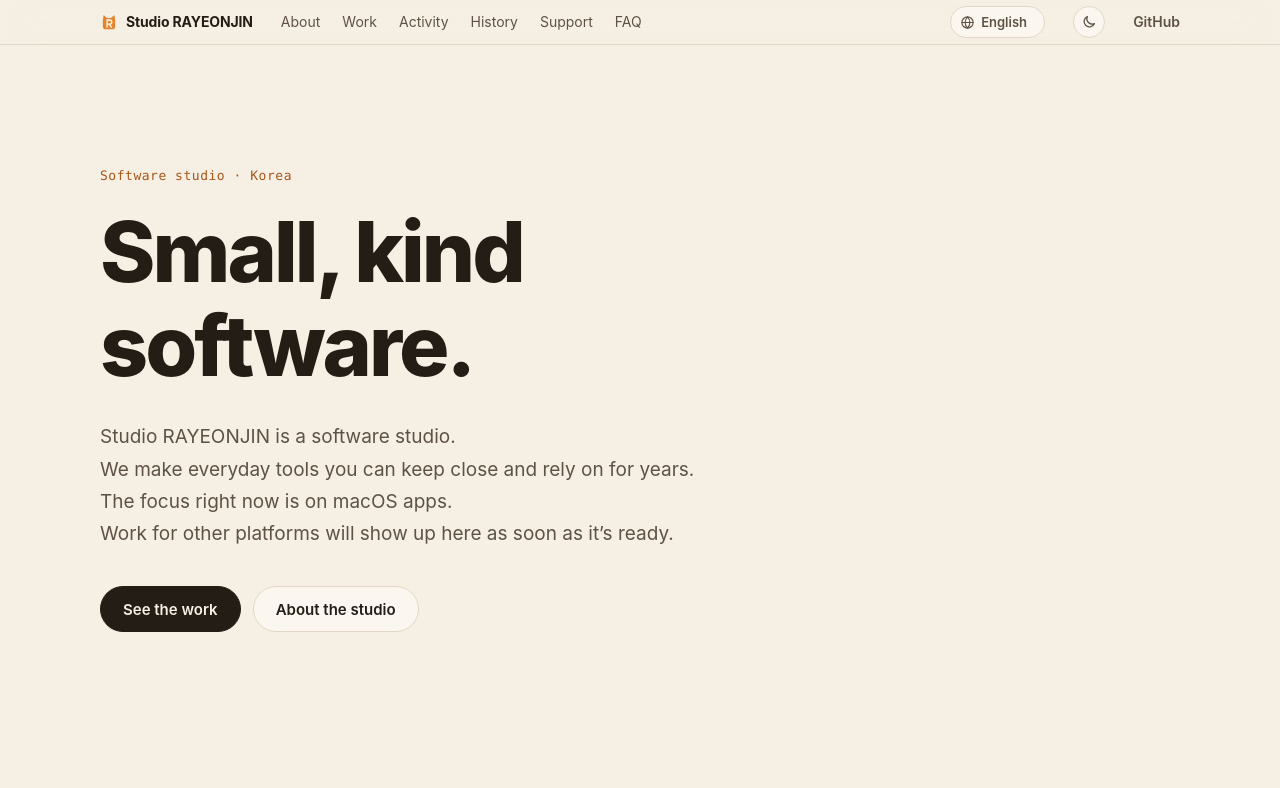
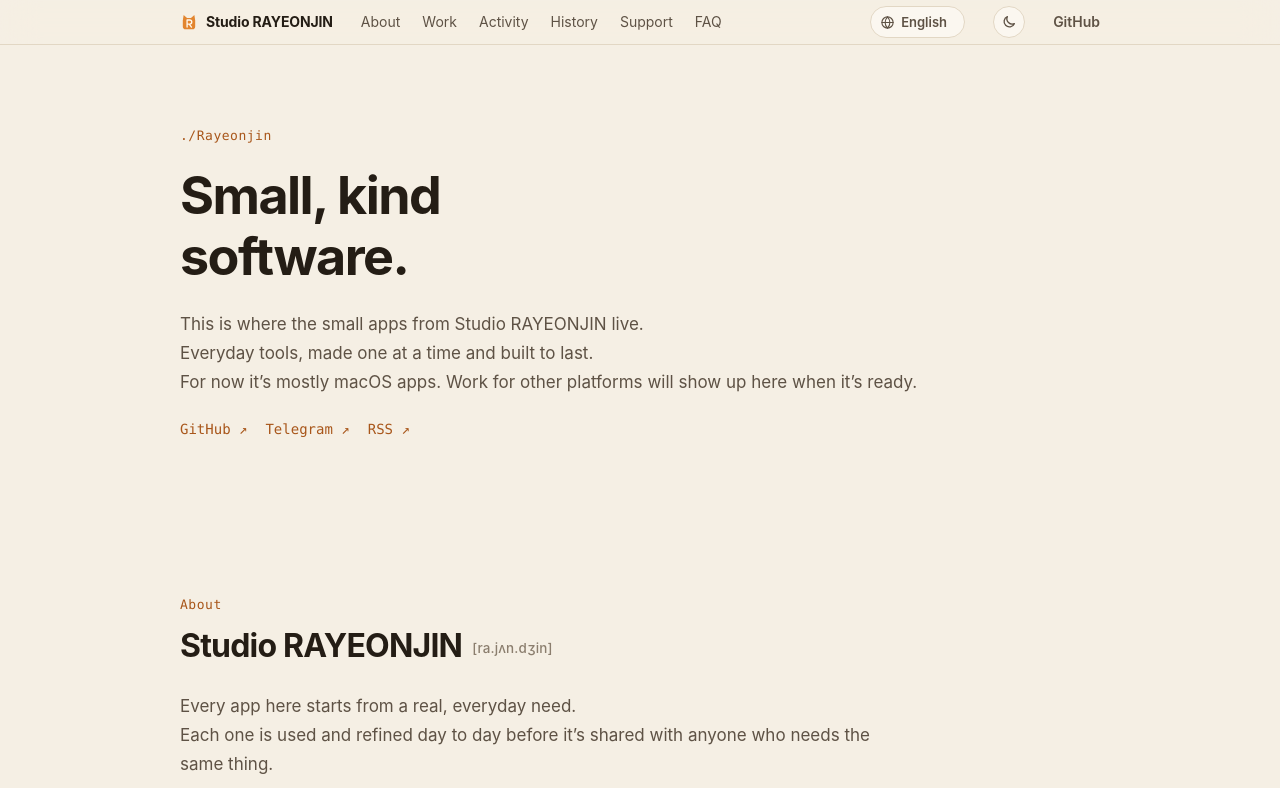
Before and after one commit to Rayeonjin/studio-rayeonjin, a plain HTML site: page index.html in a window 1280 px wide. Shown: the top 788 px of the page. Drawn offline with Linux system fonts and the light colour scheme.

Commit message:
Make the site feel like a small dev project, not a product page
- Hero: smaller headline, "./Rayeonjin" label, plain intro that says this
  is where the small apps live, and simple GitHub/Telegram/RSS links
  instead of call-to-action buttons (all four languages)
- Narrower page, smaller headings, tighter spacing

```diff
--- a/i18n.js
+++ b/i18n.js
@@ -120,12 +120,9 @@
       "nav.history": "History",
       "nav.support": "Support",
       "nav.faq": "FAQ",
-      "hero.eyebrow": "Software studio · Korea",
       "hero.title": "Small, kind<br>software.",
       "hero.tagline": "",
-      "hero.lede": `Studio RAYEONJIN is a software studio.${BR}We make everyday tools you can keep close and rely on for years.${BR}The focus right now is on macOS apps.${BR}Work for other platforms will show up here as soon as it’s ready.`,
-      "hero.ctaWorks": "See the work",
-      "hero.ctaAbout": "About the studio",
+      "hero.lede": `This is where the small apps from Studio RAYEONJIN live.${BR}Everyday tools, made one at a time and built to last.${BR}For now it’s mostly macOS apps. Work for other platforms will show up here when it’s ready.`,
       "about.title": "Studio RAYEONJIN",
       "about.p1": `Every app here starts from a real, everyday need.${BR}Each one is used and refined day to day before it’s shared with anyone who needs the same thing.`,
       "about.p2": `If one fits what you need, it’s yours to use.${BR}Feedback is always welcome on ${TG}, and every message gets read.`,
@@ -197,12 +194,9 @@
       "nav.history": "历程",
       "nav.support": "支持",
       "nav.faq": "常见问题",
-      "hero.eyebrow": "软件工作室 · 韩国",
       "hero.title": "做小而美、<br>有温度的软件。",
       "hero.tagline": "Small, kind software.",
-      "hero.lede": `Studio RAYEONJIN 是一家软件工作室。${BR}我们做的是放在手边、能长久用下去的日常工具。${BR}目前以 macOS 应用为主，其他平台的作品准备好后也会陆续发布在这里。`,
-      "hero.ctaWorks": "浏览作品",
-      "hero.ctaAbout": "了解工作室",
+      "hero.lede": `这里收录了 Studio RAYEONJIN 做的一些小应用。${BR}都是放在手边、能长久用下去的日常工具，一个一个慢慢做。${BR}目前以 macOS 应用为主，其他平台的作品准备好后也会发布在这里。`,
       "about.title": "Studio RAYEONJIN",
       "about.p1": `这里的每个应用，都源于日常中的真实需求。${BR}经过反复使用和打磨后，再开放给有同样需要的人。`,
       "about.p2": `觉得合用，尽管拿去用。${BR}有任何想法，欢迎到 ${TG} 留言，每条都会认真看。`,
@@ -210,7 +204,7 @@
       "principle1.title": "数据留在你的设备上",
       "principle1.body": `不内置账号、云同步或数据统计工具。${BR}记录和设置只保存在你自己的设备上。`,
       "principle2.title": "源代码公开",
-      "principle2.body": `源代码完全公开，运行的是什么，人人都能查看。${BR}各项目的使用范围以其许可协议为准。`,
+      "principle2.body": `源代码完全公开，运行的是什么，人人都能查看。${BR}使用范围请见各项目的许可协议。`,
       "principle3.title": "一切有据可查",
       "principle3.body": `更新日志、已知问题和数据来源都会写进文档。${BR}尚未核实的内容，也会如实注明。`,
       "works.title": "作品",
@@ -274,12 +268,9 @@
       "nav.history": "Historial",
       "nav.support": "Apoyar",
       "nav.faq": "FAQ",
-      "hero.eyebrow": "Estudio de software · Corea",
       "hero.title": "Software pequeño<br>y cercano.",
       "hero.tagline": "Small, kind software.",
-      "hero.lede": `Studio RAYEONJIN es un estudio de software.${BR}Creamos herramientas para el día a día, pensadas para acompañarte durante años.${BR}Por ahora nos centramos en apps para macOS; los proyectos para otras plataformas llegarán aquí cuando estén listos.`,
-      "hero.ctaWorks": "Ver proyectos",
-      "hero.ctaAbout": "Conoce el estudio",
+      "hero.lede": `Aquí están las pequeñas apps de Studio RAYEONJIN.${BR}Herramientas para el día a día, hechas una a una y pensadas para durar.${BR}Por ahora son sobre todo apps para macOS; lo demás llegará aquí cuando esté listo.`,
       "about.title": "Studio RAYEONJIN",
       "about.p1": `Cada app nace de una necesidad real <span class="nw">del día a día</span>.${BR}Primero la usamos y pulimos a fondo; después la compartimos con quien tenga la misma necesidad.`,
       "about.p2": `Si alguna te resulta útil, úsala con total libertad.${BR}Si quieres darnos tu opinión, escríbenos por ${TG}: leemos todos los mensajes.`,
--- a/index.html
+++ b/index.html
@@ -82,14 +82,15 @@
   <main id="top">
 
     <section class="hero wrap">
-      <p class="eyebrow" data-i18n="hero.eyebrow">Software studio · Korea</p>
+      <p class="eyebrow">./Rayeonjin</p>
       <h1 data-i18n="hero.title">작고 다정한<br>소프트웨어를 만듭니다.</h1>
       <p class="hero-en" data-i18n="hero.tagline">Small, kind software.</p>
-      <p class="lede" data-i18n="hero.lede">Studio RAYEONJIN은 소프트웨어 스튜디오입니다.<br class="w"> 일상 가까이에 두고 <span class="nw">오래 쓸 수 있는</span> 도구를 만듭니다.<br class="w"> 지금은 macOS 앱이 중심이고, 다른 플랫폼의 작업도 <span class="nw">준비되는 대로</span> 올립니다.</p>
-      <div class="cta">
-        <a class="btn btn-primary" href="#works" data-i18n="hero.ctaWorks">작업 둘러보기</a>
-        <a class="btn" href="#about" data-i18n="hero.ctaAbout">스튜디오 소개</a>
-      </div>
+      <p class="lede" data-i18n="hero.lede">Studio RAYEONJIN에서 만든 <span class="nw">작은 앱들을</span> 모아 둔 곳입니다.<br class="w"> 일상 가까이에 두고 <span class="nw">오래 쓸 수 있는</span> 도구를 하나씩 만들고 있어요.<br class="w"> 지금은 macOS 앱이 중심이고, 다른 플랫폼의 작업도 <span class="nw">준비되는 대로</span> 올립니다.</p>
+      <p class="hero-links">
+        <a href="https://github.com/Rayeonjin">GitHub</a>
+        <a href="https://t.me/Rayeonjin">Telegram</a>
+        <a href="/feed.xml">RSS</a>
+      </p>
     </section>
 
     <section id="about" class="wrap section section-tight">
--- a/styles.css
+++ b/styles.css
@@ -78,7 +78,7 @@ p, li, summary, .support-desc { text-wrap: pretty; }
 code { font-family: var(--mono); font-size: 0.9em; }
 :focus-visible { outline: 2px solid var(--accent); outline-offset: 3px; border-radius: 6px; }
 
-.wrap { width: min(1080px, 100% - 32px); margin-inline: auto; }
+.wrap { width: min(920px, 100% - 32px); margin-inline: auto; }
 
 /* ---------- menu bar ---------- */
 .menubar {
@@ -89,7 +89,7 @@ code { font-family: var(--mono); font-size: 0.9em; }
   border-bottom: 1px solid var(--line);
 }
 .menubar-inner {
-  width: min(1080px, 100% - 32px); margin-inline: auto;
+  width: min(920px, 100% - 32px); margin-inline: auto;
   height: 44px; display: flex; align-items: center; gap: 28px;
   font-size: 14px;
 }
@@ -126,15 +126,18 @@ code { font-family: var(--mono); font-size: 0.9em; }
 :root[data-theme="dark"] .theme-toggle .icon-moon { display: none; }
 
 /* ---------- hero ---------- */
-.hero { padding: clamp(56px, 10vw, 120px) 0 clamp(48px, 8vw, 96px); }
+.hero { padding: clamp(44px, 7vw, 80px) 0 clamp(40px, 6vw, 64px); }
 .eyebrow {
   font-family: var(--mono); font-size: 13px; letter-spacing: 0.04em;
   color: var(--accent-ink); margin-bottom: 18px;
 }
-.hero h1 { font-size: clamp(40px, 7.4vw, 84px); font-weight: 800; letter-spacing: -0.035em; line-height: 1.12; }
-.hero-en { margin-top: 14px; font-size: clamp(18px, 2.2vw, 22px); color: var(--ink-faint); font-weight: 500; }
-.lede { margin-top: 28px; max-width: 40em; font-size: clamp(17px, 1.9vw, 19px); color: var(--ink-soft); }
-.cta { margin-top: 36px; display: flex; flex-wrap: wrap; gap: 12px; }
+.hero h1 { font-size: clamp(32px, 5vw, 52px); font-weight: 750; letter-spacing: -0.03em; line-height: 1.18; }
+.hero-en { margin-top: 10px; font-size: clamp(16px, 1.8vw, 18px); color: var(--ink-faint); font-weight: 500; }
+.lede { margin-top: 22px; max-width: 40em; font-size: 17px; color: var(--ink-soft); }
+.hero-links { margin-top: 22px; display: flex; flex-wrap: wrap; gap: 6px 18px; font-family: var(--mono); font-size: 14px; }
+.hero-links a { color: var(--accent-ink); text-decoration: none; }
+.hero-links a::after { content: " ↗"; }
+.hero-links a:hover { text-decoration: underline; text-underline-offset: 4px; }
 .btn {
   display: inline-flex; align-items: center; height: 46px; padding: 0 22px;
   border-radius: 999px; border: 1px solid var(--line); background: var(--card);
@@ -152,12 +155,12 @@ code { font-family: var(--mono); font-size: 0.9em; }
 .principles article { padding: 32px 28px 36px 0; }
 .principles article + article { padding-left: 28px; border-left: 1px solid var(--line); }
 .num { font-family: var(--mono); font-size: 13px; color: var(--accent-ink); }
-.principles h3 { font-size: 21px; margin: 10px 0 10px; }
+.principles h3 { font-size: 18px; margin: 10px 0 10px; }
 .principles p { color: var(--ink-soft); font-size: 16px; }
 
 /* ---------- sections ---------- */
 .section-tight { padding-top: 0; }
-.about-lede { max-width: 40em; font-size: clamp(17px, 1.9vw, 19px); color: var(--ink-soft); margin-bottom: 36px; display: flex; flex-direction: column; gap: 12px; }
+.about-lede { max-width: 40em; font-size: 17px; color: var(--ink-soft); margin-bottom: 36px; display: flex; flex-direction: column; gap: 12px; }
 .about-lede a { color: var(--accent-ink); font-weight: 600; text-underline-offset: 4px; }
 .platform {
   font-family: var(--mono); font-size: 13px; font-weight: 600; letter-spacing: 0.06em;
@@ -166,15 +169,15 @@ code { font-family: var(--mono); font-size: 0.9em; }
 }
 .platform-note { max-width: 48em; font-size: 15.5px; color: var(--ink-soft); margin: -4px 0 20px; }
 .platform::after { content: ""; flex: 1; height: 1px; background: var(--line); }
-.section { padding: clamp(72px, 10vw, 120px) 0 0; }
-.section-head { margin-bottom: 36px; }
+.section { padding: clamp(56px, 8vw, 88px) 0 0; }
+.section-head { margin-bottom: 26px; }
 .section-head .eyebrow { margin-bottom: 10px; }
 .pron {
   font-family: -apple-system, BlinkMacSystemFont, "Segoe UI", "Noto Sans", sans-serif;
   font-size: 0.42em; font-weight: 500; letter-spacing: 0.01em;
   color: var(--ink-faint); white-space: nowrap; vertical-align: 0.35em; margin-left: 0.25em;
 }
-.section-head h2 { font-size: clamp(30px, 4.4vw, 46px); font-weight: 800; letter-spacing: -0.03em; }
+.section-head h2 { font-size: clamp(24px, 3.2vw, 32px); font-weight: 750; letter-spacing: -0.025em; }
 
 /* ---------- apps ---------- */
 .app {
@@ -200,7 +203,7 @@ code { font-family: var(--mono); font-size: 0.9em; }
 .shot-note { font-size: 12px; color: rgba(30, 20, 40, .62); padding-bottom: 12px; }
 .app-title { display: flex; align-items: center; gap: 16px; }
 .app-icon { width: 64px; height: 64px; border-radius: 15px; flex: none; }
-.app h4 { font-size: 26px; display: flex; align-items: center; gap: 10px; flex-wrap: wrap; }
+.app h4 { font-size: 22px; display: flex; align-items: center; gap: 10px; flex-wrap: wrap; }
 .app-en { font-size: 15px; color: var(--ink-faint); margin-top: 2px; }
 .tag {
   font-size: 12px; font-weight: 700; letter-spacing: 0.02em;
@@ -254,7 +257,7 @@ code { font-family: var(--mono); font-size: 0.9em; }
   padding: 18px 20px; display: flex; flex-direction: column; gap: 6px;
 }
 .tile-label { font-size: 13.5px; color: var(--ink-faint); }
-.tile-value { font-size: 30px; font-weight: 750; letter-spacing: -0.02em; line-height: 1.1; font-variant-numeric: tabular-nums; }
+.tile-value { font-size: 24px; font-weight: 750; letter-spacing: -0.02em; line-height: 1.1; font-variant-numeric: tabular-nums; }
 .tile-value small { font-size: 15px; font-weight: 600; color: var(--ink-soft); margin-left: 2px; }
 .chart-card {
   position: relative; margin: 0 0 20px; background: var(--card); border: 1px solid var(--line);
@@ -320,7 +323,7 @@ code { font-family: var(--mono); font-size: 0.9em; }
 .faq a { color: var(--accent-ink); }
 
 /* ---------- footer ---------- */
-.footer { margin-top: clamp(80px, 12vw, 140px); border-top: 1px solid var(--line); background: var(--bg-soft); }
+.footer { margin-top: clamp(64px, 9vw, 104px); border-top: 1px solid var(--line); background: var(--bg-soft); }
 .footer-inner { padding: 36px 0 44px; display: flex; flex-wrap: wrap; align-items: center; gap: 16px 32px; }
 .footer-links { display: flex; gap: 20px; font-size: 15px; }
 .footer-links a { text-decoration: none; color: var(--ink-soft); }
@@ -347,7 +350,7 @@ code { font-family: var(--mono); font-size: 0.9em; }
   html { scroll-padding-top: 96px; }
   .support-links { grid-template-columns: 1fr; }
   .tiles { grid-template-columns: 1fr 1fr; }
-  .tile-value { font-size: 26px; }
+  .tile-value { font-size: 22px; }
   .timeline::before { left: 85px; }
   .timeline li { grid-template-columns: 74px 1fr; gap: 24px; }
   .timeline li::before { left: 81px; }
```
